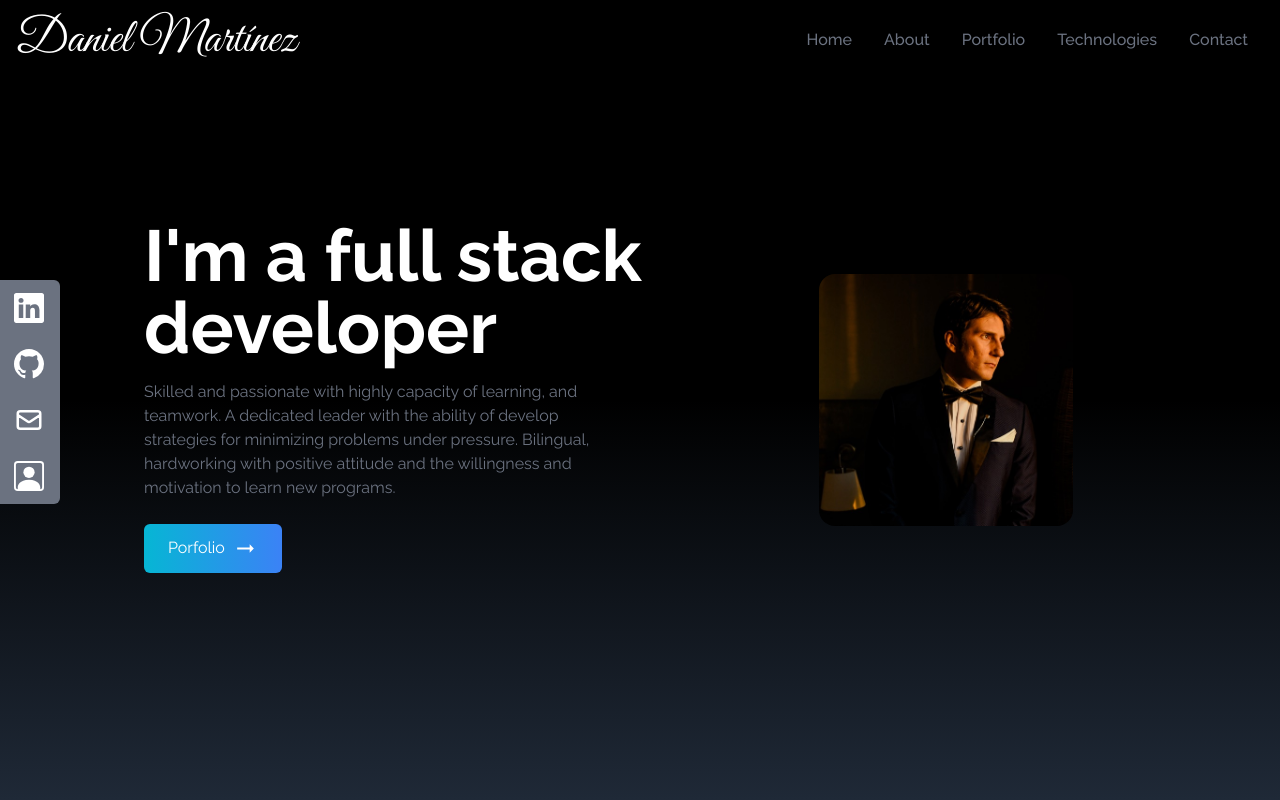
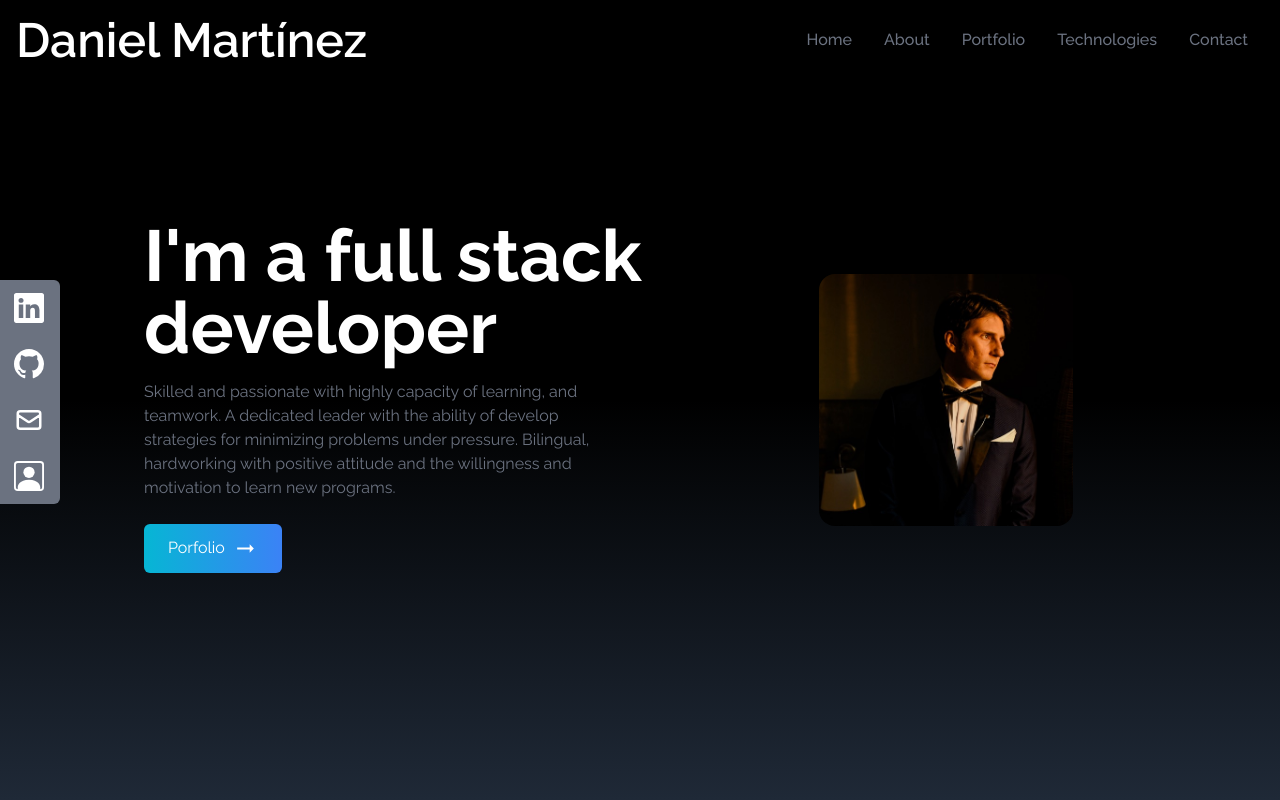
Before and after one commit to dmc2m4/Portfolio, a React (Create React App) app: page / in a window 1280 px wide. Shown: the top 800 px of the page. Built offline with nearby package versions, Linux system fonts and the light colour scheme.

Commit message:
cambiando el tipo de fuente del nombre

```diff
--- a/src/components/NavBar.tsx
+++ b/src/components/NavBar.tsx
@@ -38,7 +38,7 @@ const NavBar = (): JSX.Element => {
     return (
         <div className="flex justify-between items-center w-full h-20 px-4 text-white  bg-black fixed">
             <div>
-                <h1 className="text-4xl md:text-5xl font-signature nl-2">Daniel Martínez</h1>
+                <h1 className="text-4xl md:text-5xl font-semibold nl-2">Daniel Martínez</h1>
             </div>
             <ul className="hidden md:flex">
                 {Links2.map(l => (
```
